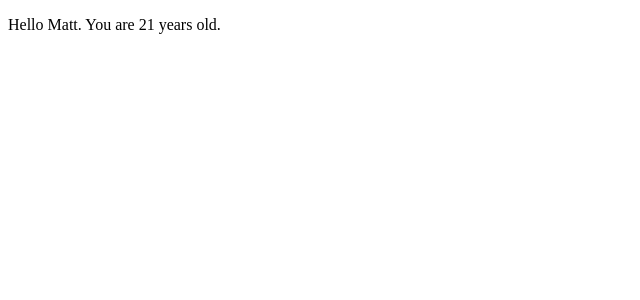
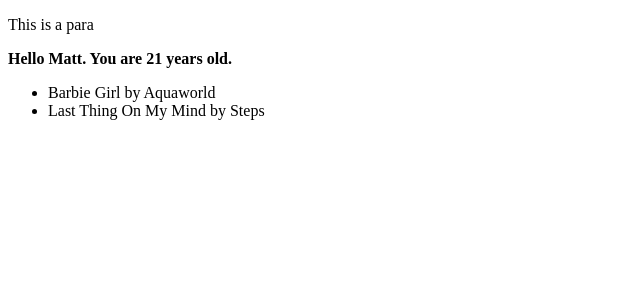
Before and after one commit to BethBrodersen/Hello-World, a React (Create React App) app: page / in a window 1280 px wide. Shown: the top 300 px of the page, without its empty margins (0-640 px from the left). Built offline with nearby package versions, Linux system fonts and the light colour scheme.

Commit message:
song list

```diff
--- a/src/App.tsx
+++ b/src/App.tsx
@@ -2,12 +2,16 @@ import React from 'react';
 import logo from './logo.svg';
 import './App.css';
 import Greeting from './components/greeting/Greeting';
+import SongList from './components/songs/SongList';
 
 
 function App() {
-  return (
-    <Greeting name="Matt" age="21"  />
-  );
+  return <div>
+      <p>This is a para</p>
+      <Greeting name="Matt" age="21"  />
+      <SongList />
+    </div>
+
 }
 
 export default App;
--- /dev/null
+++ b/src/components/greeting/Greeting.css
@@ -0,0 +1,3 @@
+.greeting-paragraph {
+    font-weight: bold;
+}
--- a/src/components/greeting/Greeting.tsx
+++ b/src/components/greeting/Greeting.tsx
@@ -1,5 +1,7 @@
+import './Greeting.css';
+
 const Greeting = (props : GreetingProps) => {
-    return <p>Hello {props.name}. You are {props.age} years old.</p>
+    return <p className="greeting-paragraph" >Hello {props.name}. You are {props.age} years old.</p>
 };
 
 type GreetingProps = {
--- /dev/null
+++ b/src/components/songs/Song.tsx
@@ -0,0 +1,10 @@
+const Song = (props : SongProps) => {
+    return <li>{props.title} by {props.artist}</li>
+}
+
+type SongProps = {
+    title : string,
+    artist : string
+}
+
+export default Song;
--- /dev/null
+++ b/src/components/songs/SongList.tsx
@@ -0,0 +1,12 @@
+import Song from "./Song";
+
+const SongList = () => {
+
+    return <ul>
+        <Song title="Barbie Girl" artist="Aquaworld" />
+        <Song title="Last Thing On My Mind" artist="Steps" />
+    </ul>
+
+}
+
+export default SongList;
```
